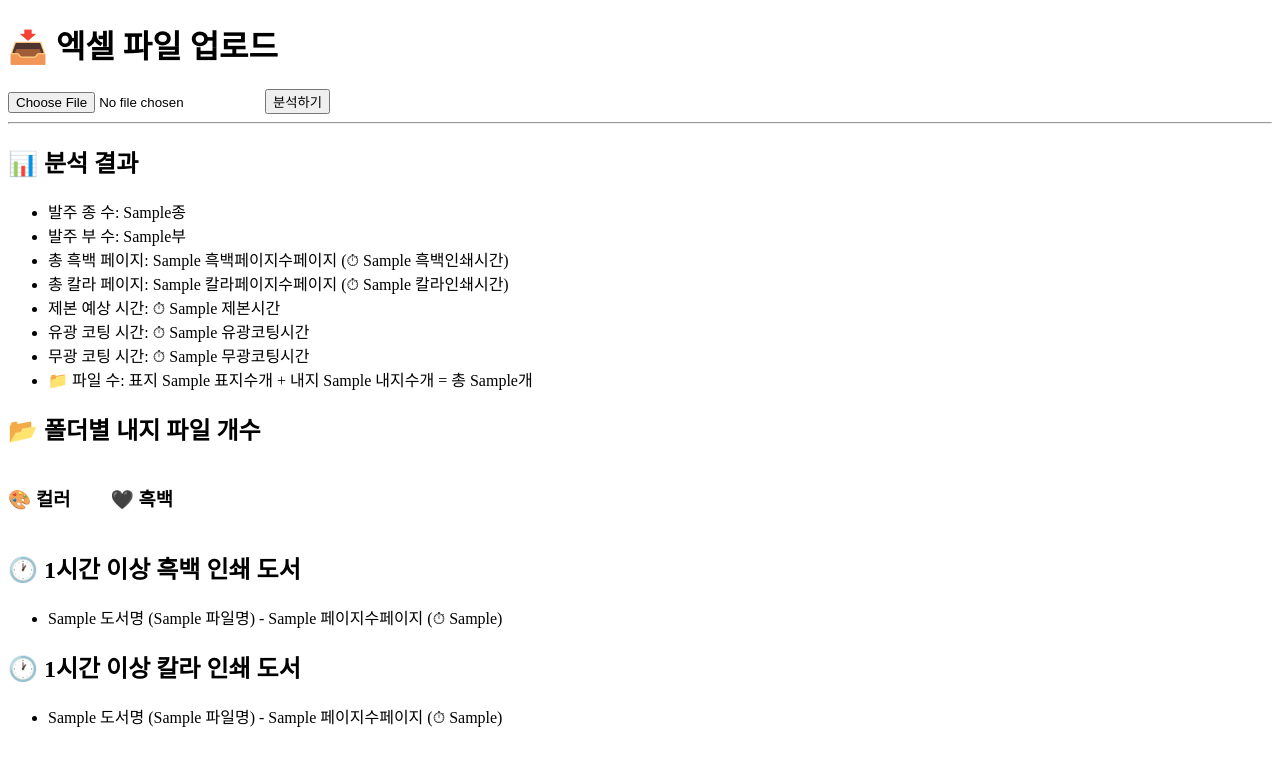
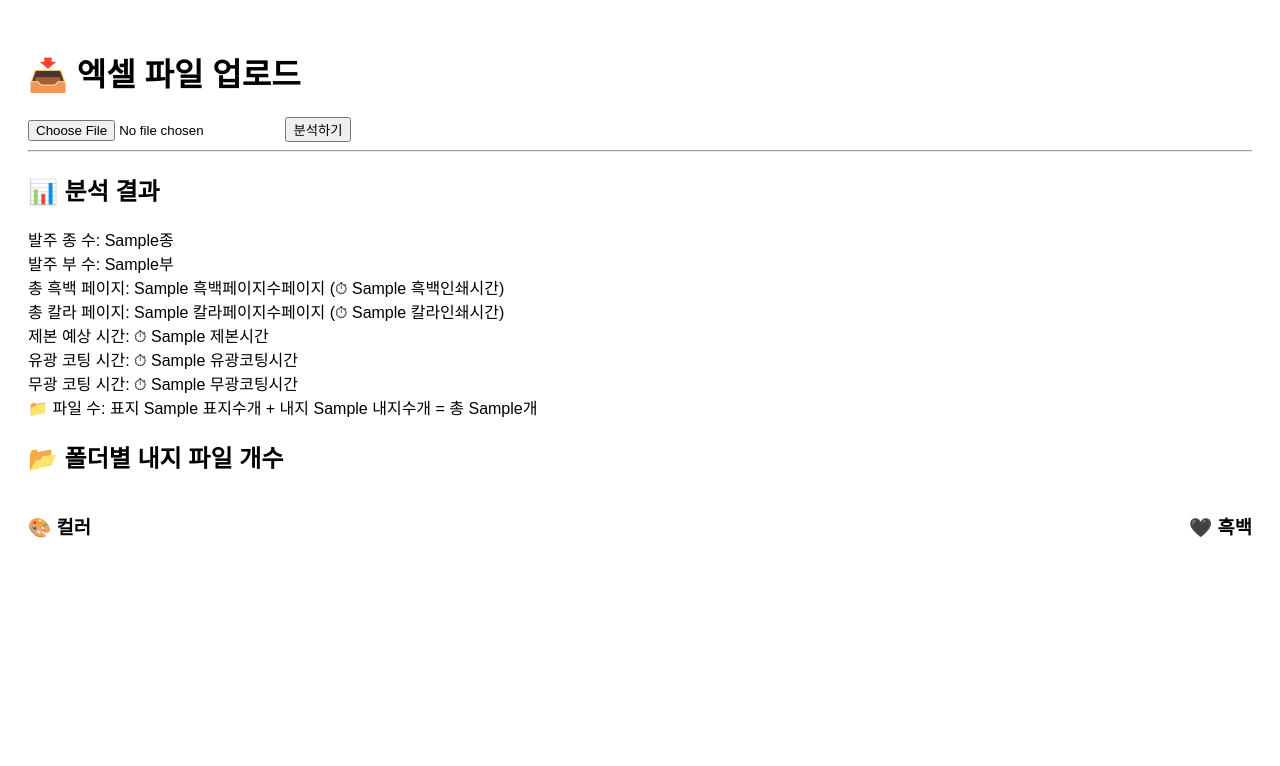
Before and after one commit to Baikala-90/gpt-excel-analyzer, a Flask app: template templates/index.html in a window 1280 px wide. Shown: the top 766 px of the page. Run offline with Flask 3, Linux system fonts and the light colour scheme; the template is opened without the code that fills it: most values are stand-ins (such as "Sample title", 1, 10 or a date in 2020).

Commit message:
🎨 UI 정렬: 폴더별 내지 컬러/흑백 순서 및 좌우 배치 정리

```diff
--- a/templates/index.html
+++ b/templates/index.html
@@ -3,6 +3,15 @@
 <head>
     <meta charset="UTF-8">
     <title>📦 엑셀 발주서 분석기</title>
+    <style>
+        body { font-family: sans-serif; padding: 20px; }
+        ul { list-style-type: none; padding-left: 0; }
+        .columns {
+            display: flex;
+            justify-content: space-between;
+            gap: 50px;
+        }
+    </style>
 </head>
 <body>
     <h1>📥 엑셀 파일 업로드</h1>
@@ -26,13 +35,13 @@
     </ul>
 
     <h2>📂 폴더별 내지 파일 개수</h2>
-    <div style="display: flex; gap: 40px;">
+    <div class="columns">
         <div>
             <h3>🎨 컬러</h3>
             <ul>
-                {% for folder, count in result['폴더별'].items() %}
-                    {% if folder.startswith('컬') %}
-                        <li>{{ folder }}: {{ count }}개</li>
+                {% for folder in ["컬날46", "컬날A5", "컬날B5", "컬단46", "컬단A4", "컬단A5", "컬단B5"] %}
+                    {% if folder in result.폴더별 %}
+                        <li>{{ folder }}: {{ result.폴더별[folder] }}개</li>
                     {% endif %}
                 {% endfor %}
             </ul>
@@ -40,28 +49,14 @@
         <div>
             <h3>🖤 흑백</h3>
             <ul>
-                {% for folder, count in result['폴더별'].items() %}
-                    {% if folder.startswith('흑') %}
-                        <li>{{ folder }}: {{ count }}개</li>
+                {% for folder in ["흑날46", "흑날A5", "흑날B5", "흑단46", "흑단A4", "흑단A5", "흑단B5"] %}
+                    {% if folder in result.폴더별 %}
+                        <li>{{ folder }}: {{ result.폴더별[folder] }}개</li>
                     {% endif %}
                 {% endfor %}
             </ul>
         </div>
     </div>
-
-    <h2>🕐 1시간 이상 흑백 인쇄 도서</h2>
-    <ul>
-        {% for 도서명, 파일명, 페이지수, 시간 in result["1시간흑백"] %}
-            <li>{{ 도서명 }} ({{ 파일명 }}) - {{ 페이지수 }}페이지 (⏱ {{ 시간 }})</li>
-        {% endfor %}
-    </ul>
-
-    <h2>🕐 1시간 이상 칼라 인쇄 도서</h2>
-    <ul>
-        {% for 도서명, 파일명, 페이지수, 시간 in result["1시간칼라"] %}
-            <li>{{ 도서명 }} ({{ 파일명 }}) - {{ 페이지수 }}페이지 (⏱ {{ 시간 }})</li>
-        {% endfor %}
-    </ul>
     {% endif %}
 </body>
 </html>
```
